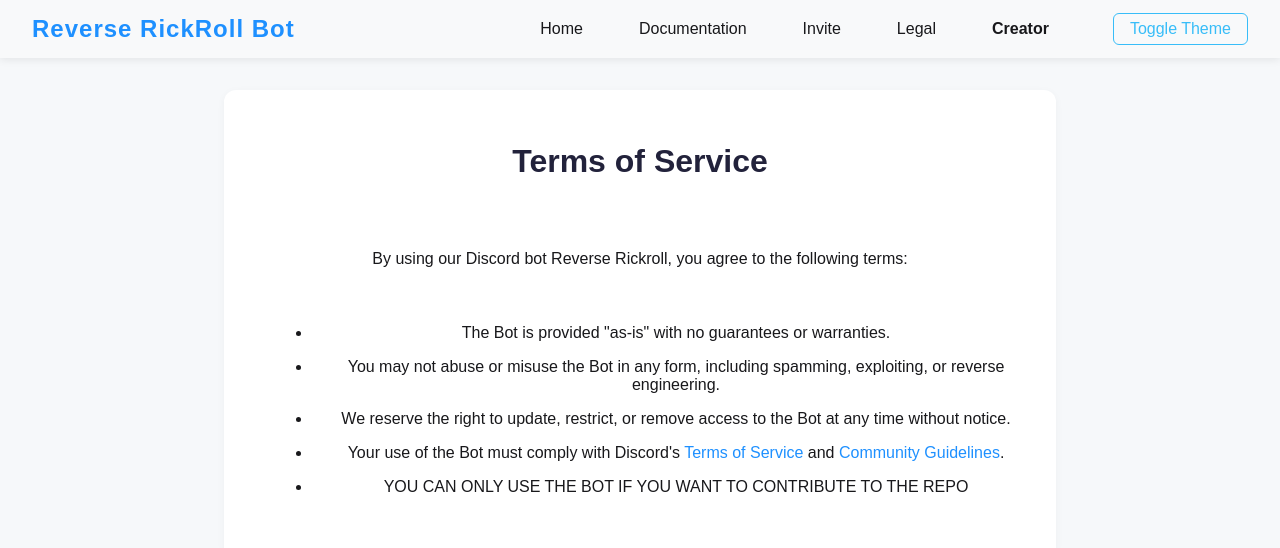
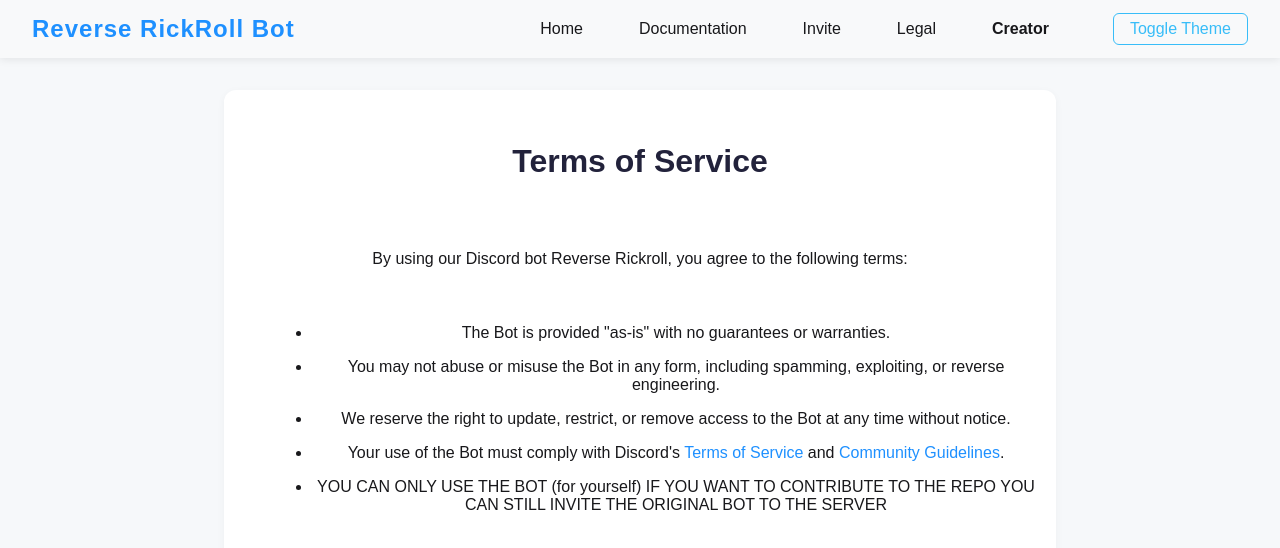
Before and after one commit to SzaBee13/reverse-rickroll, a React (Vite) app in the folder web/: page /terms-of-service in a window 1280 px wide. Shown: the top 548 px of the page. Built offline with nearby package versions, Linux system fonts and the light colour scheme.

Commit message:
legal update

```diff
--- a/web/src/pages/TermsOfService.jsx
+++ b/web/src/pages/TermsOfService.jsx
@@ -39,7 +39,8 @@
             .
           </li>
           <li>
-            YOU CAN ONLY USE THE BOT IF YOU WANT TO CONTRIBUTE TO THE REPO
+            YOU CAN ONLY USE THE BOT (for yourself) IF YOU WANT TO CONTRIBUTE TO THE REPO
+            YOU CAN STILL INVITE THE ORIGINAL BOT TO THE SERVER
           </li>
         </ul>
       </div>
```
Also changed, not shown: 1 other file (tests, documents, lock files or other folders).
